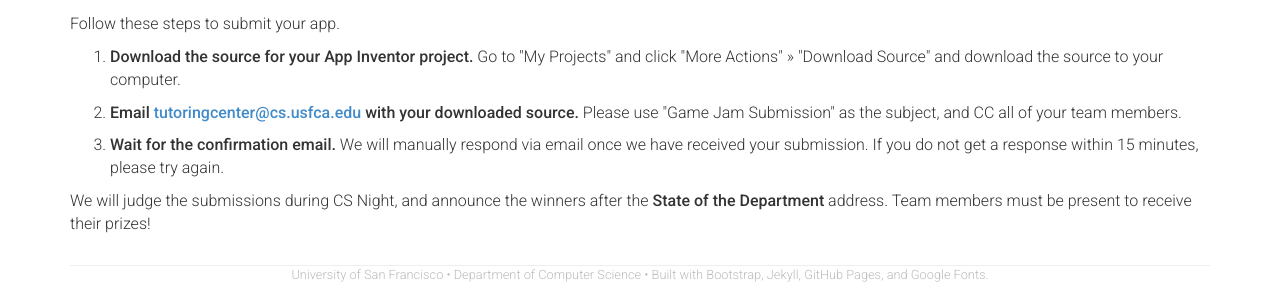
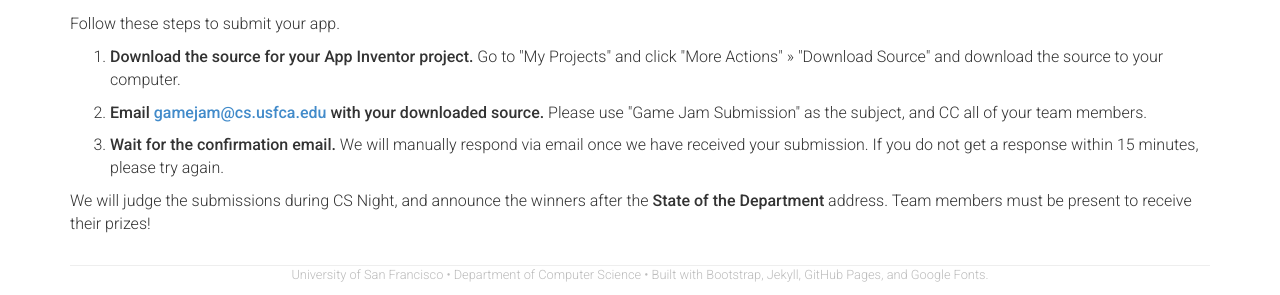
Before and after one commit to CSTutors/gamejam, a Jekyll site: the page built from submit.html, in a window 1280 px wide. Shown: the part 260-555 px from the top of the page. Built offline with Jekyll 4.4.1, drawn with Linux system fonts in a browser that asks for light colours.

Commit message:
Fixed email.

```diff
--- a/submit.html
+++ b/submit.html
@@ -17,7 +17,7 @@ title: Submit
 <ol>
     <li><p><strong>Download the source for your App Inventor project.</strong> Go to "My Projects" and click "More Actions" &raquo; "Download Source" and download the source to your computer.</p></li>
 
-    <li><p><strong>Email <a href="mailto:gamejam@cs.usfca.edu?subject=Game Jam Submission">tutoringcenter@cs.usfca.edu</a> with your downloaded source.</strong> Please use "Game Jam Submission" as the subject, and CC all of your team members.</p></li>
+    <li><p><strong>Email <a href="mailto:gamejam@cs.usfca.edu?subject=Game Jam Submission">gamejam@cs.usfca.edu</a> with your downloaded source.</strong> Please use "Game Jam Submission" as the subject, and CC all of your team members.</p></li>
 
     <li><p><strong>Wait for the confirmation email.</strong> We will manually respond via email once we have received your submission. If you do not get a response within 15 minutes, please try again.</p></li>
 </ol>
```
